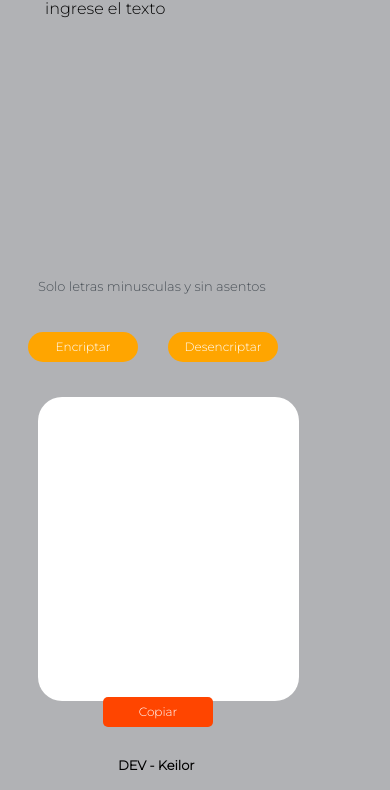
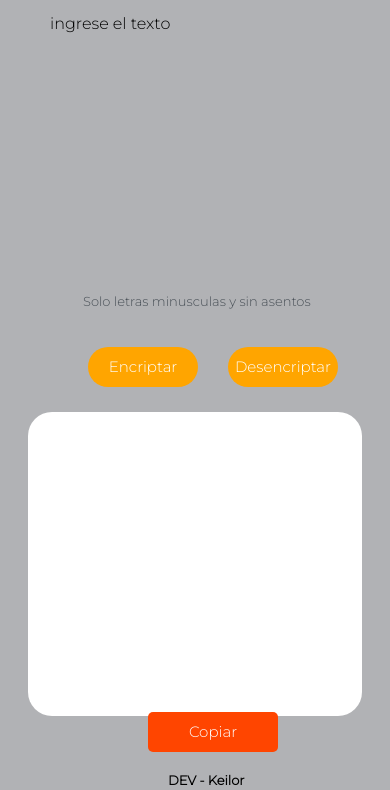
Before and after one commit to Keilor16/keilor16.github.io, a plain HTML site: page index.html in a window 390 px wide. Shown: the part 71-861 px from the top of the page. Drawn offline with Linux system fonts and the light colour scheme.

Commit message:
Arreglos del css

```diff
--- a/style.css
+++ b/style.css
@@ -124,7 +124,7 @@ main {
 @media screen and (max-width:950px) {
 
     .logo {
-        width: 8%;
+        width: 12%;
     }
 
     main {
@@ -134,50 +134,52 @@ main {
 
     .text-area {
         margin-top: 10px;
-        margin-left: 35px;
+        margin-left: 40px;
         font-size: 16px;
+        width: 80%;
     }
 
     .informacion {
-        margin-left: 30px;
+        margin-left: 75px;
         font-size: 13px;
     }
 
     .botones {
         margin-top: 5px;
         position: absolute;
-        margin-left: 20px;
+        margin-left: 80px;
     }
 
     .btn-encriptar {
-        height: 30px;
+        height: 40px;
         width: 110px;
-        font-size: 12px;
+        font-size: 15px;
     }
 
     .btn-desencriptar {
-        height: 30px;
+        height: 40px;
         width: 110px;
-        font-size: 12px;
+        font-size: 15px;
     }
 
     .mensaje {
         margin-top: 70px;
-        margin-left: 30px;
+        margin-left: 20px;
         position: absolute;
+        width: 80%;
     }
 
     .copiar {
-        height: 30px;
-        width: 110px;
-        font-size: 12px;
+        height: 40px;
+        width: 130px;
+        font-size: 15px;
         margin-top: 95%;
-        margin-left: 95px;
+        margin-left: 140px;
     }
 
     .nombreDesarollador {
         margin-top: 110%;
-        margin-left: 110px;
+        margin-left: 160px;
         position: absolute;
     }
 
```
